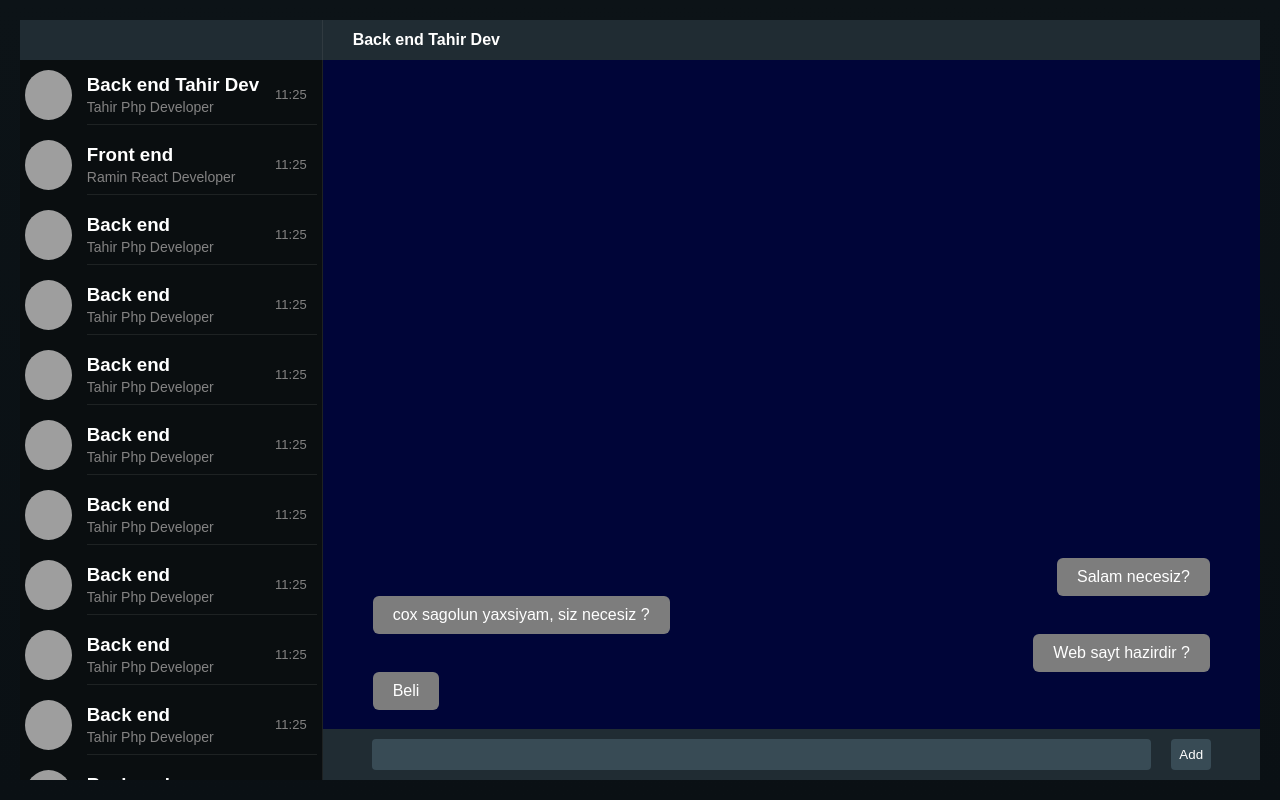
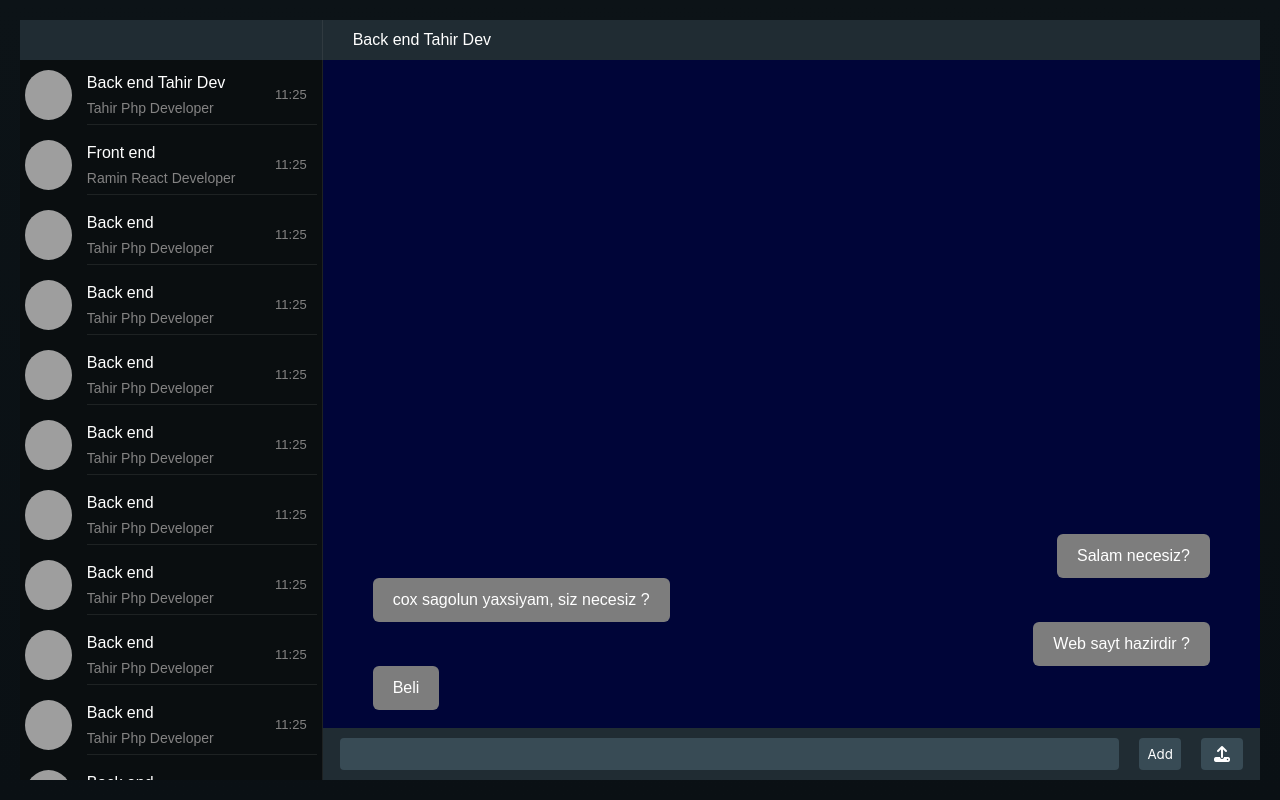
Before and after one commit to IsrafilliRamin/wp-clone, a plain HTML site: page index.html in a window 1280 px wide. Drawn offline with nearby package versions, Linux system fonts and the light colour scheme; grey boxes are pictures that could not be loaded.

Commit message:
feat: upload input

```diff
--- a/index.html
+++ b/index.html
@@ -6,6 +6,7 @@
     <meta name="viewport" content="width=device-width, initial-scale=1.0">
     <title>Document</title>
     <link rel="stylesheet" href="style.css">
+    <link rel="stylesheet" href="https://cdnjs.cloudflare.com/ajax/libs/font-awesome/6.4.2/css/all.min.css" integrity="sha512-z3gLpd7yknf1YoNbCzqRKc4qyor8gaKU1qmn+CShxbuBusANI9QpRohGBreCFkKxLhei6S9CQXFEbbKuqLg0DA==" crossorigin="anonymous" referrerpolicy="no-referrer" />
 </head>
 
 <body>
@@ -342,9 +343,23 @@
 
             <div class="chat">
                 <form action="">
-                    <input type="text">
+                    <input class="text" type="text">
                     <button>Add</button>
+                    <div class="file is-boxed">
+                        <label class="file-label">
+                          <input class="file-input" type="file" name="resume">
+                          <span class="file-cta">
+                            <span class="file-icon">
+                              <i class="fas fa-upload"></i>
+                            </span>
+                           <!--  <span class="file-label">
+                              Choose a file…
+                            </span> -->
+                          </span>
+                        </label>
+                      </div>
                 </form>
+
             </div>
         </section>
     </main>
--- a/style.scss
+++ b/style.scss
@@ -1,11 +1,38 @@
 $app-background: #0c1317;
 $app-background-deeper: #0a1014;
 $header: #202c33;
+@import "https://cdn.jsdelivr.net/npm/bulma@0.9.4/css/bulma.min.css";
+html {
+    background-color: transparent !important;
+    font-size: none !important;
+    -moz-osx-font-smoothing: grayscale;
+    -webkit-font-smoothing: auto !important;
+    min-width: fit-content !important;
+    overflow-x: auto !important;
+    overflow-y: auto !important;
+    text-rendering: optimizeLegibility;
+    -webkit-text-size-adjust: 100%;
+    -moz-text-size-adjust: 100%;
+    text-size-adjust: 100%;
+}
 * {
     margin: 0;
     padding: 0;
     box-sizing: border-box;
     font-family: sans-serif;
+    html {
+    background-color: red !important;
+    font-size: 16px;
+    -moz-osx-font-smoothing: grayscale;
+    -webkit-font-smoothing: antialiased;
+    min-width: 300px;
+    overflow-x: hidden;
+    overflow-y: scroll;
+    text-rendering: optimizeLegibility;
+    -webkit-text-size-adjust: 100%;
+    -moz-text-size-adjust: 100%;
+    text-size-adjust: 100%;
+}
     body {
         background-image: linear-gradient(180deg, $app-background, $app-background-deeper);
         padding: 20px;
@@ -80,12 +107,25 @@ $header: #202c33;
                     background-color: $header;
                     width: 100%;
                     gap: 20px;
-                    input{
+                    .text{
                         width: 85%;
                         border-radius: 4px;
                         background-color: #384b55;
                         padding: 8px;
                         border: none;
+                    }
+                    .file.is-boxed .file-cta{
+                        color: white;
+                        border: none !important;
+                        border-radius: 4px !important;
+                        background-color: #384b55 !important;
+                        padding: 4px 9px;
+                        display: flex;
+                        align-items: center;
+                        justify-content: center;
+                        .file-icon{
+                            margin: 0px;
+                        }
                     }
                     button{
                         background-color: #384b55;
```
Also changed, not shown: style.css, 1 other file.
